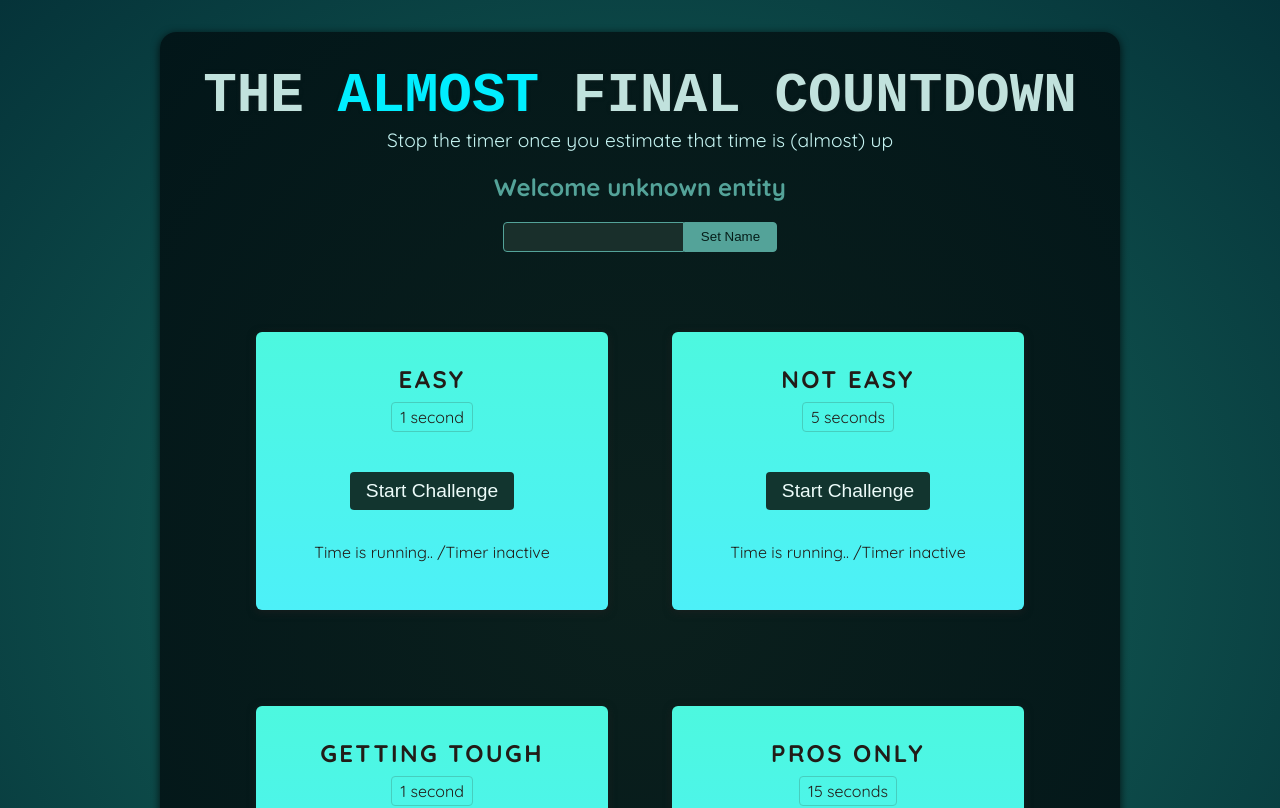
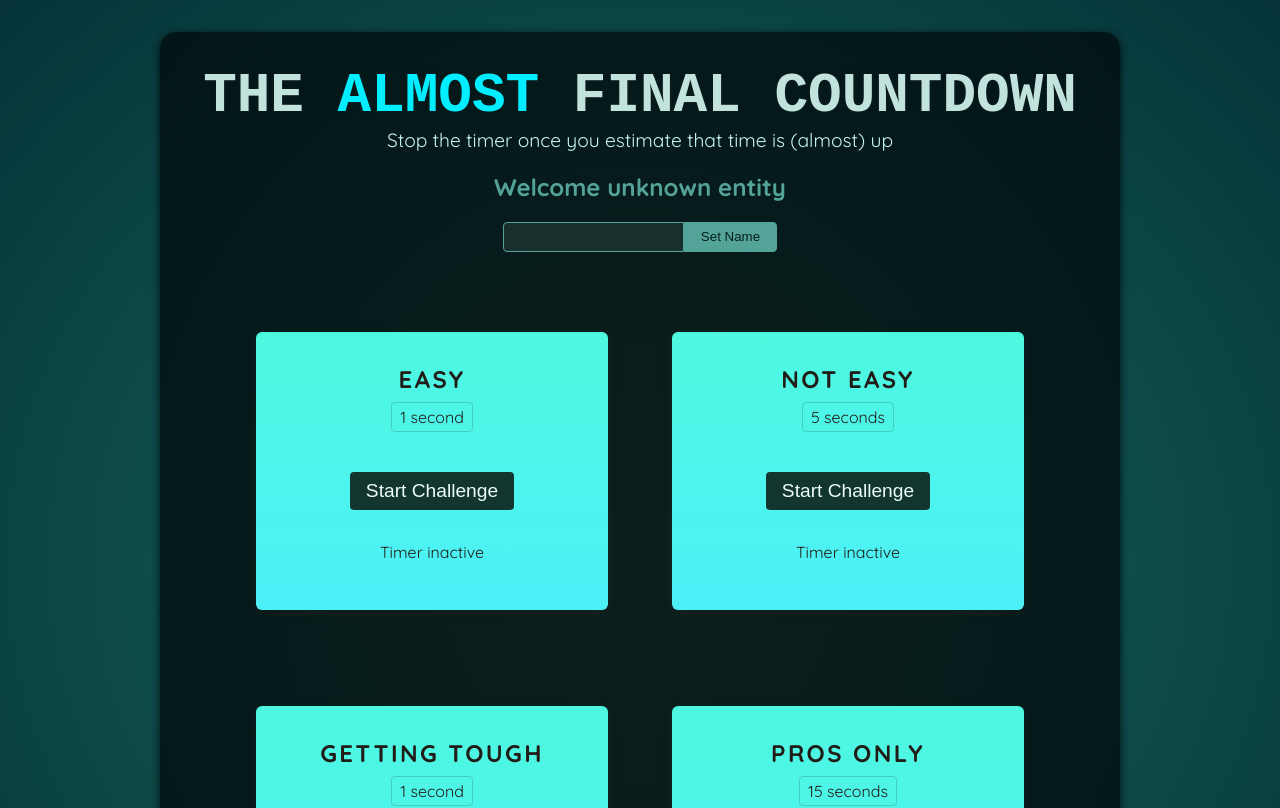
Before and after one commit to Koyirov/react-refs-portals, a React (Vite) app: page / in a window 1280 px wide. Shown: the top 808 px of the page. Built offline with nearby package versions, Linux system fonts and the light colour scheme; a web font is replaced by a local one.

Commit message:
Timer challenge added

```diff
--- a/src/components/TimerChallenge.jsx
+++ b/src/components/TimerChallenge.jsx
@@ -1,20 +1,40 @@
-
+import { useState } from 'react';
 
 function TimerChallenge({ title, targetTime }) {
+
+    const [timerStarted, setTimerStarted] = useState(false);
+    const [timerExpired, setTimerExpired] = useState(false);
+
+    const handleStart = () => {
+        setTimeout(() => {
+            setTimerExpired(true);
+        }, targetTime * 1000);
+
+        setTimerStarted(true);
+    }
+
+    const handleStop = () => {
+        setTimeout(() => {
+            setTimerExpired(true);
+        }, targetTime * 1000);
+
+        setTimerStarted(true);
+    }
 
     return (
         <section className="challenge">
             <h2>{title}</h2>
+            {timerExpired && (<p>You lost!</p>)}
             <p className="challenge-time">
                 {targetTime} second{targetTime > 1 ? 's' : ''}
             </p>
             <p>
-                <button>
-                    Start Challenge
+                <button onClick={handleStart}>
+                    {timerStarted ? 'Stop Challenge' : 'Start Challenge'}
                 </button>
             </p>
-            <p className="">
-                Time is running.. /Timer inactive
+            <p className={timerExpired ? 'active' : undefined}>
+                {timerStarted ? 'Time is running...' : 'Timer inactive'}
             </p>
         </section>
     )
```
